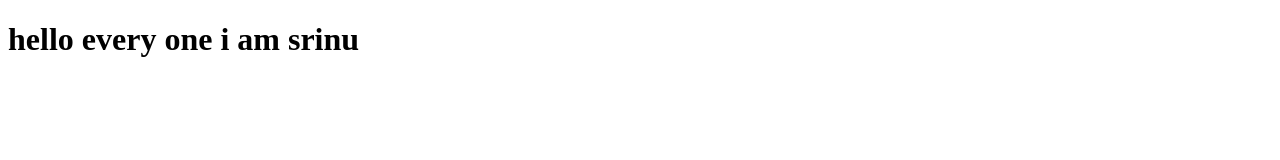
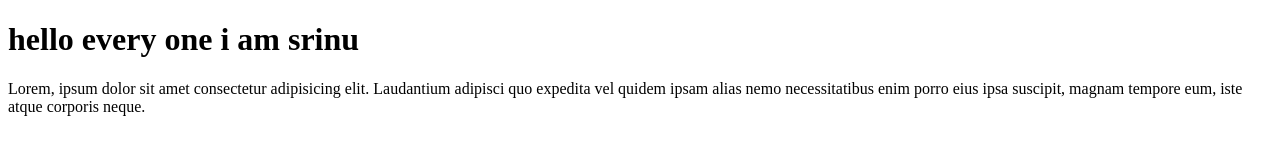
Before and after one commit to webdevelopersrinu/web, a plain HTML site: page index.html in a window 1280 px wide. Drawn offline with Linux system fonts and the light colour scheme.

Commit message:
edit html

```diff
--- a/index.html
+++ b/index.html
@@ -7,5 +7,6 @@
 </head>
 <body>
     <h1>hello every one i am srinu </h1>
+    <p>Lorem, ipsum dolor sit amet consectetur adipisicing elit. Laudantium adipisci quo expedita vel quidem ipsam alias nemo necessitatibus enim porro eius ipsa suscipit, magnam tempore eum, iste atque corporis neque.</p>
 </body>
 </html>
```
